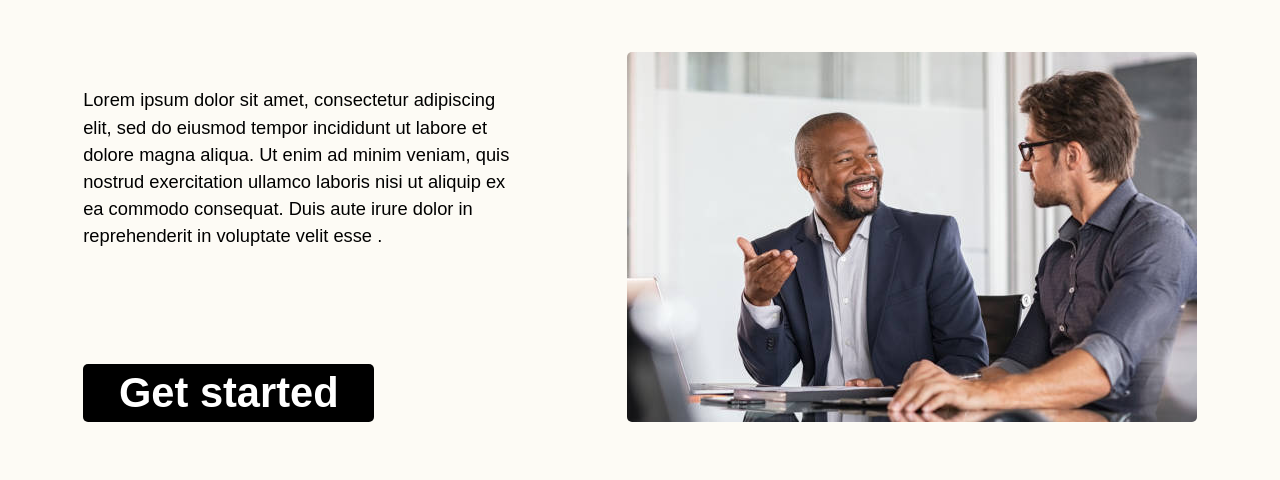
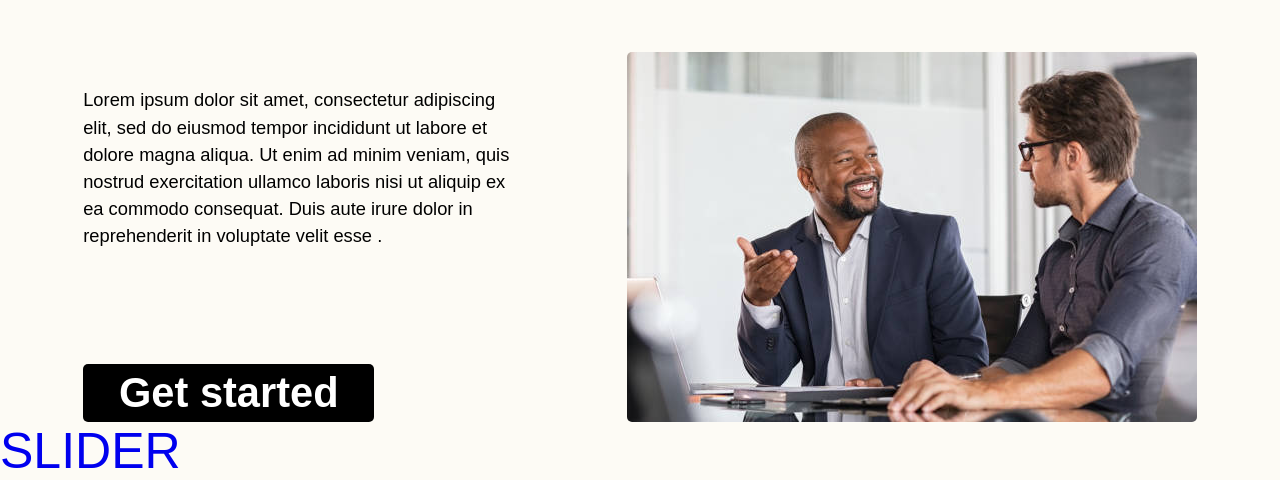
Before and after one commit to sdeffff/myme, a plain HTML site: page index.html in a window 1280 px wide. Shown: the part 575-1055 px from the top of the page. Before the commit the page ends 997 px from the top, so only its background shows below. Drawn offline with Linux system fonts and the light colour scheme.

Commit message:
Add files via upload

```diff
--- a/index.html
+++ b/index.html
@@ -41,6 +41,8 @@
         </main>
     </div>
 
+    <a href="./pages/slider/myme-slider.html" style="font-size: 50px;">SLIDER</a>
+
     <script src="./myme-script.js"></script>
 </body>
 </html>
```
